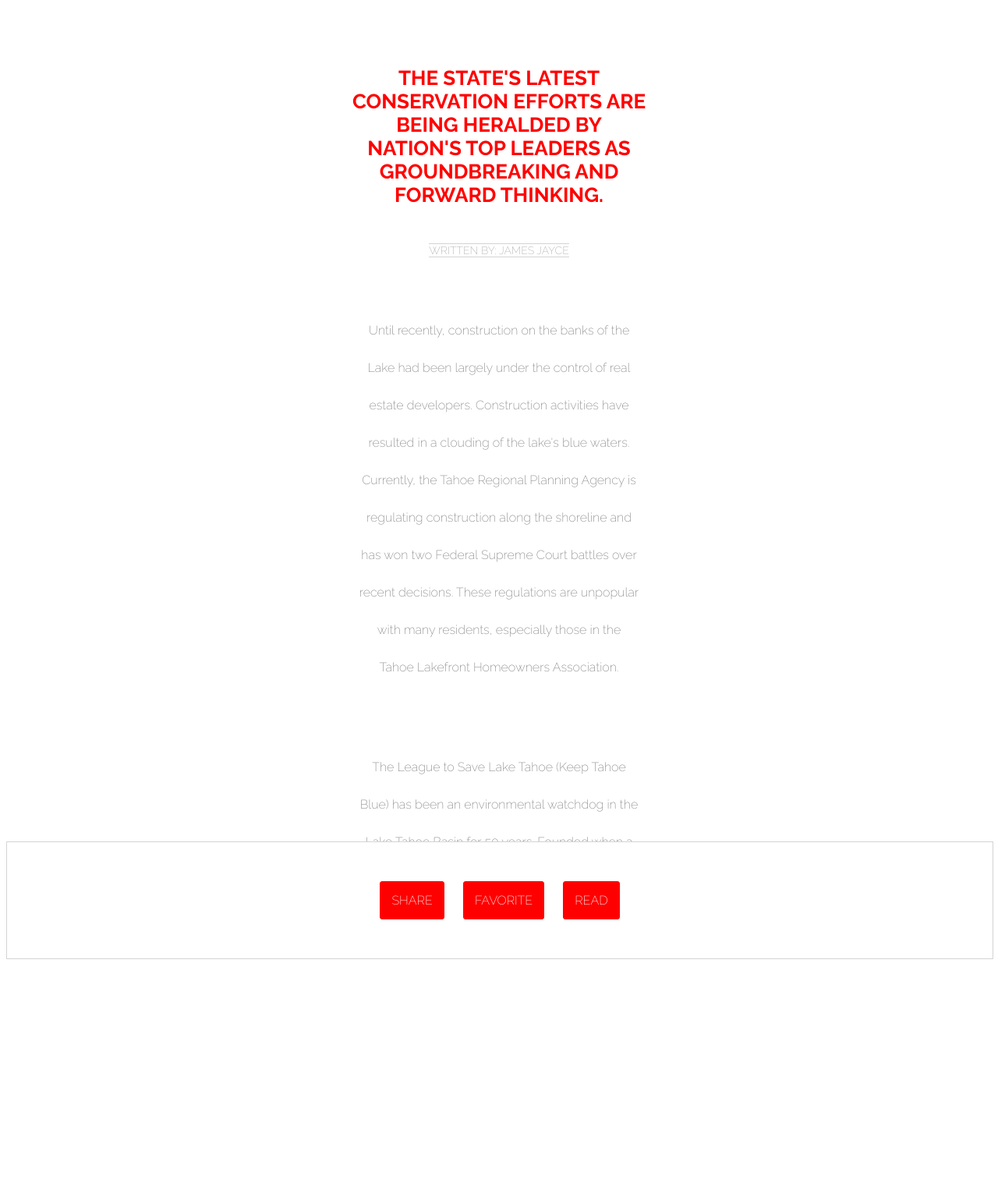
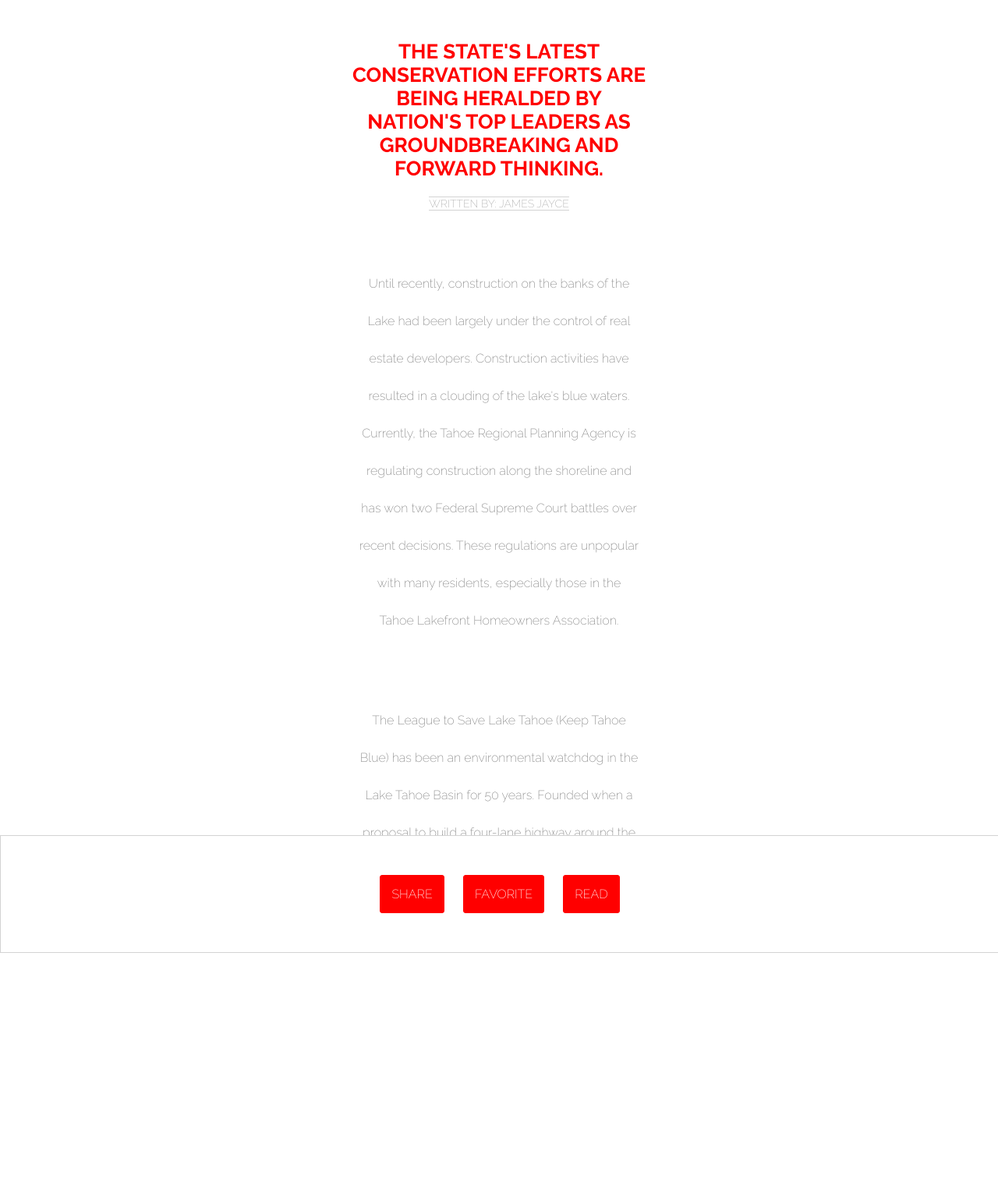
Before and after one commit to Laurentiu222/Learning-progress, a PHP site: page / in a window 1280 px wide. Shown: the part 1065-2600 px from the top of the page at 78% size. Run offline with PHP 8.4, Linux system fonts and the light colour scheme.

Commit message:
Resetting Defaults

```diff
--- a/Learn CSS_ The Box Model/style.css
+++ b/Learn CSS_ The Box Model/style.css
@@ -1,6 +1,7 @@
 body {
   background-color: white;
   font-family: 'Raleway', sans-serif;
+
 }
 
 .navigation ul {
@@ -80,8 +81,6 @@ p {
   margin-top: 60px;
   min-width: 200px;
   max-width: 800px;
-  min-height: 200px;
-  max-height: 800px;
 
 }
 
@@ -122,3 +121,7 @@ p {
   border: 1px solid red;
   color: red;
 }
+*{
+  margin: 0;
+  padding: 0;
+}
```
